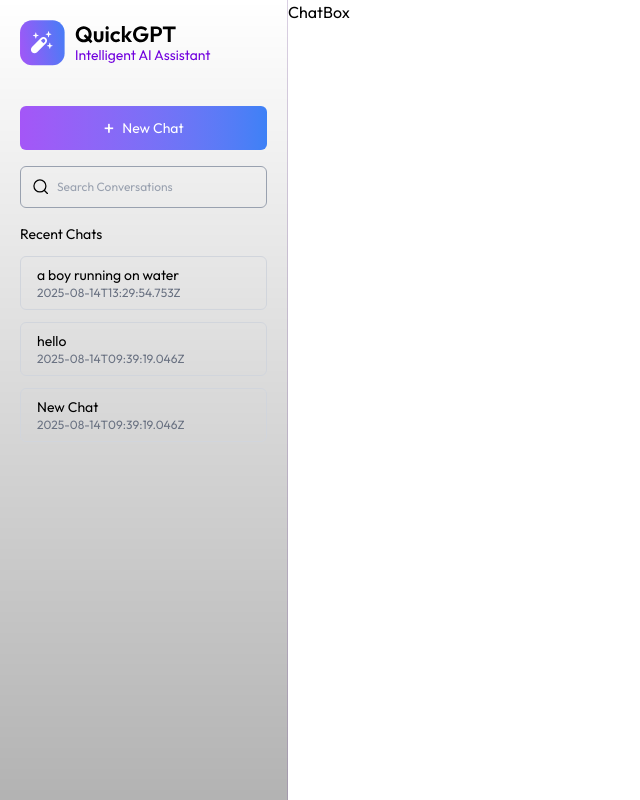
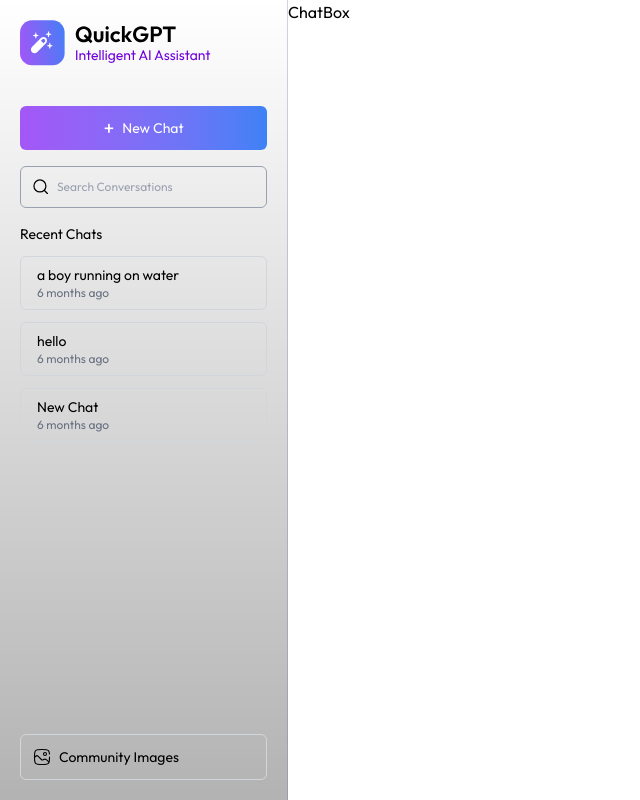
Before and after one commit to adil-aad/Finn, a React (Vite) app in the folder client/: page / in a window 1280 px wide. Shown: the whole page, without its empty margins (0-640 px from the left). Built offline with nearby package versions, Linux system fonts and the light colour scheme.

Commit message:
feat: community images in sideBar

```diff
--- a/client/package.json
+++ b/client/package.json
@@ -11,6 +11,7 @@
   },
   "dependencies": {
     "@tailwindcss/vite": "^4.2.1",
+    "moment": "^2.30.1",
     "react": "^19.2.0",
     "react-dom": "^19.2.0",
     "react-router-dom": "^7.13.1",
--- a/client/src/components/SideBar.jsx
+++ b/client/src/components/SideBar.jsx
@@ -1,10 +1,11 @@
 import React, { useState } from 'react'
 import { useAppContext } from '../context/AppContext'
 import { assets } from '../assets/assets'
+import moment from 'moment'
 
 const SideBar = () => {
 
-    const {chats, setSelectedChat, theme, setTheme, user} = useAppContext()
+    const {chats, setSelectedChat, theme, setTheme, user, navigate} = useAppContext()
     const [search, setSearch] = useState('')
   return (
     <div className='flex flex-col h-screen min-w-72 p-5 dark: bg-gradient-to-b from-
@@ -37,12 +38,21 @@ const SideBar = () => {
                     dark:border-[#80609F]/15 rounded-md cursor-pointer flex justify-between group'>
                         <div>
                             <p className='turncate w-full'>{chat.messages.length > 0 ? chat.messages[0].content.slice(0,32): chat.name}</p>
-                            <p className='text-xs text-gray-500 dark:text-[#B1A6C0]'>{chat.updatedAt}</p>
+                            <p className='text-xs text-gray-500 dark:text-[#B1A6C0]'>{moment(chat.updatedAt).fromNow()}</p>
                         </div>
-
+                        <img src={assets.bin_icon} alt="" className='hidden group-hover:block w-4 cursor-pointer
+                        not-dark:invert'/>
                     </div>
                 ))
             }
+        </div>
+        {/* Community images*/}
+        <div onClick={()=>{navigate('/community')}} className='flex items-center gap-2 p-3 mt-4 border border-gray-300 dark:border-white/15
+        rounded-md cursor-pointer hover:scale-103 transition-all'>
+            <img src={assets.gallery_icon} alt="" className='w-4.5 not-dark:invert'/>
+            <div className='flex flex-col text-sm'>
+                <p>Community Images</p>
+            </div>
         </div>
     </div>
   )
```
Also changed, not shown: 1 other file (tests, documents, lock files or other folders).
